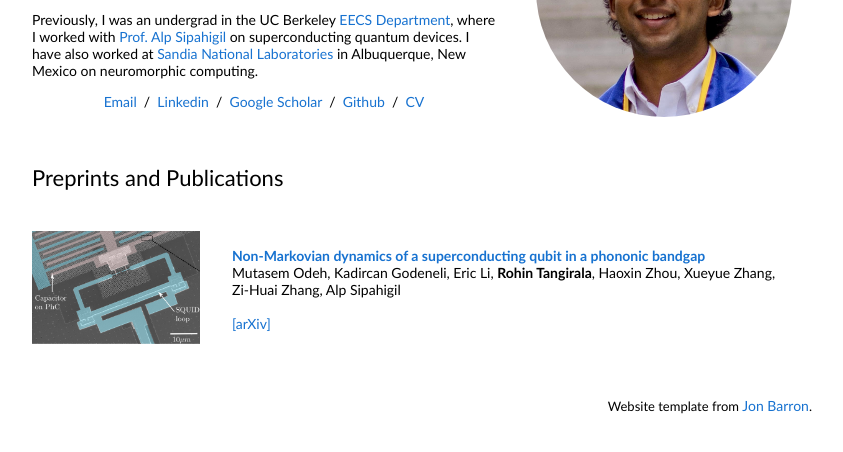
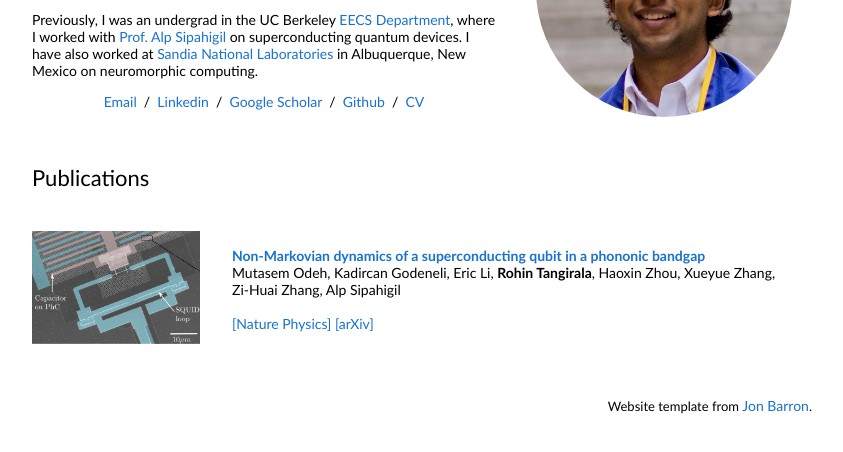
Before and after one commit to rohintangirala/rohintangirala.github.io, a plain HTML site: page index.html in a window 1280 px wide. Shown: the part 172-624 px from the top of the page, without its empty margins (228-1071 px from the left). Drawn offline with Linux system fonts and the light colour scheme.

Commit message:
publications update

```diff
--- a/index.html
+++ b/index.html
@@ -44,7 +44,7 @@
           <table style="width:100%;border:0px;border-spacing:0px;border-collapse:separate;margin-right:auto;margin-left:auto;"><tbody>
             <tr>
             <td style="padding:20px;width:100%;vertical-align:middle">
-              <h2>Preprints and Publications</h2>
+              <h2>Publications</h2>
             </td>
           </tr>
         </tbody></table>
@@ -56,13 +56,14 @@
                 <img style="width:105%;max-width:105%" src="images/phonon-protected-qubit.png">
               </td>
               <td style="padding:20px;width:75%;vertical-align:middle">
-                <a href="https://arxiv.org/abs/2312.01031">
+                <a href="https://www.nature.com/articles/s41567-024-02740-5">
                   <papertitle><b>Non-Markovian dynamics of a superconducting qubit in a phononic bandgap</b></papertitle>
                 </a>
                 <br>
                 Mutasem Odeh, Kadircan Godeneli, Eric Li, <b>Rohin Tangirala</b>, Haoxin Zhou, Xueyue Zhang, Zi-Huai Zhang, Alp Sipahigil
                 <br>
                 <br>
+                <a href="https://www.nature.com/articles/s41567-024-02740-5">[Nature Physics]</a>
                 <a href="https://arxiv.org/abs/2312.01031">[arXiv]</a>
               </td>
             </tr>
```
